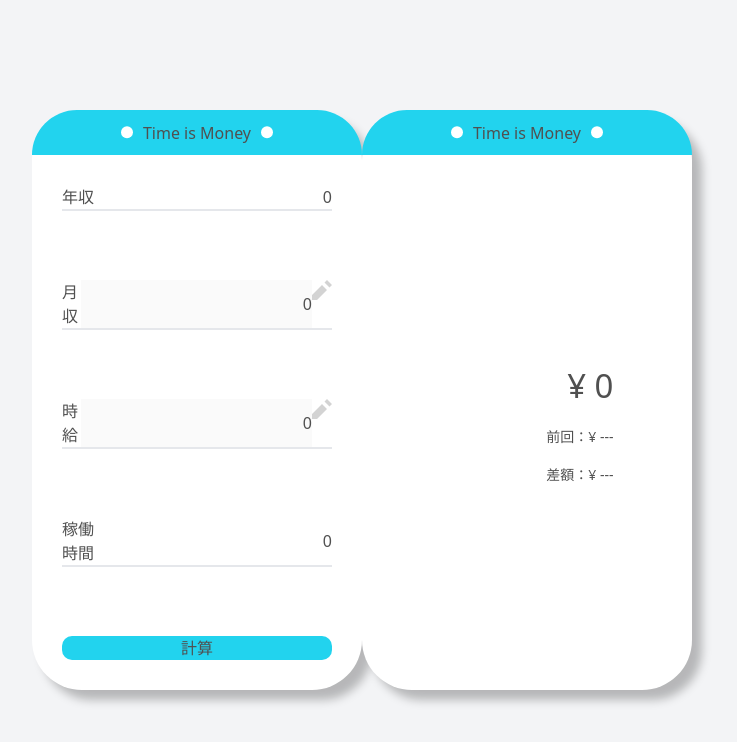
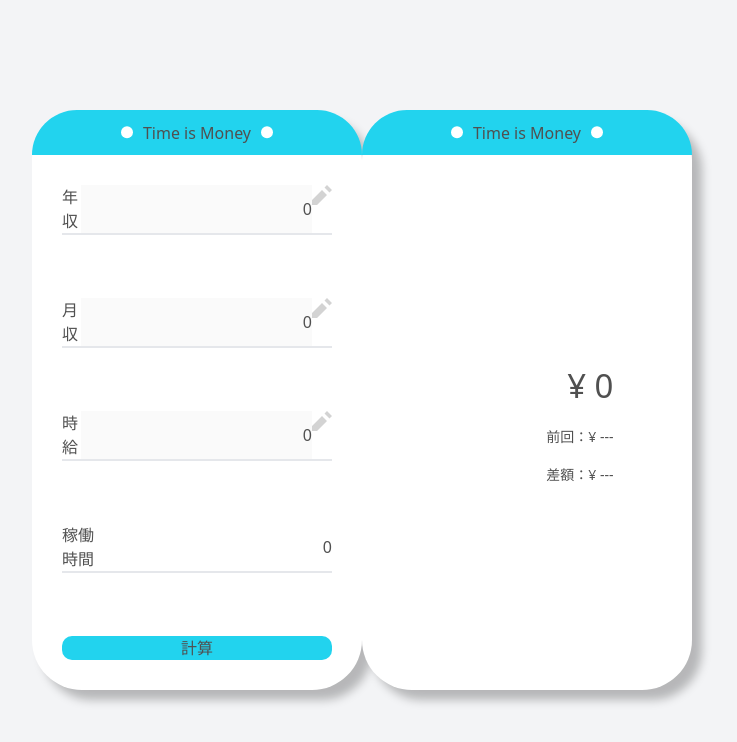
Before and after one commit to daydule/odyssey-frontend, a Next.js app: page /main in a window 1280 px wide. Shown: the top 742 px of the page, without its empty margins (278-1015 px from the left). Built offline with nearby package versions, Linux system fonts and the light colour scheme.

Commit message:
fix: ciエラー解消

```diff
--- a/src/components/tree/MainCardWithInput.tsx
+++ b/src/components/tree/MainCardWithInput.tsx
@@ -8,7 +8,7 @@ import MainCardInput from '../leaf/MainCardInput';
 
 const MainCardWithMoneyResult = () => {
   // 入力フォームのアクティブ管理
-  const [activeInput, setActiveInput] = useState<string>(CONSTANT.LABEL.ANNUAL_INCOME);
+  const [activeInput, setActiveInput] = useState<string>('');
 
   // 収入（年収・月給・時給）入力値
   const [currentInput, setCurrentInput] = useState<number>(0);
```
Also changed, not shown: 2 other files (tests, documents, lock files or other folders).
